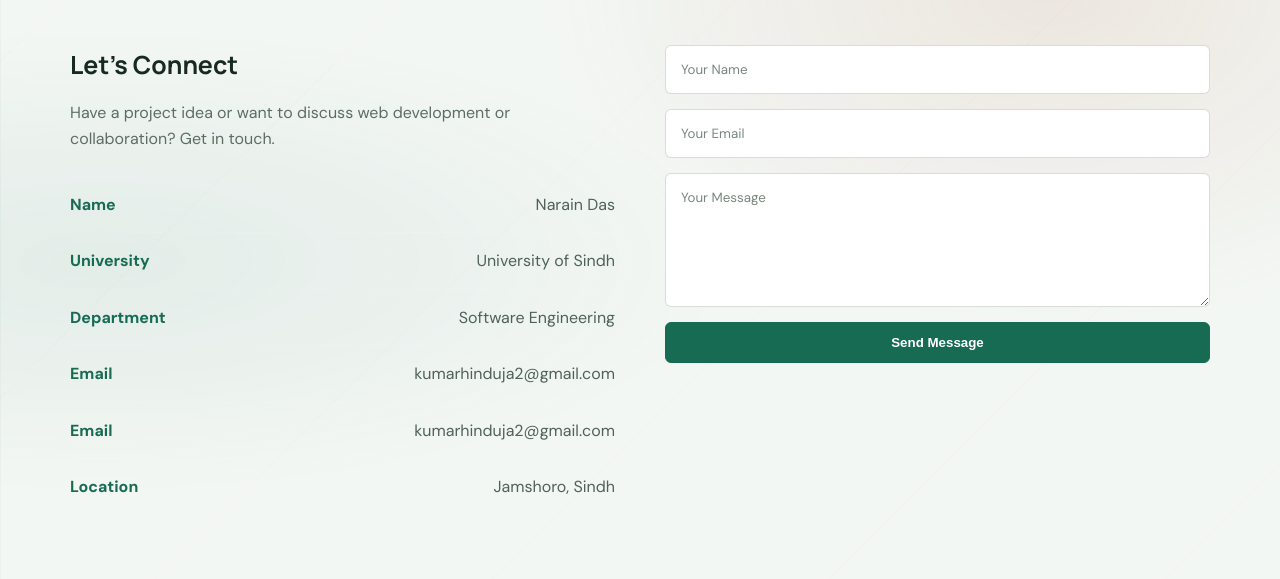
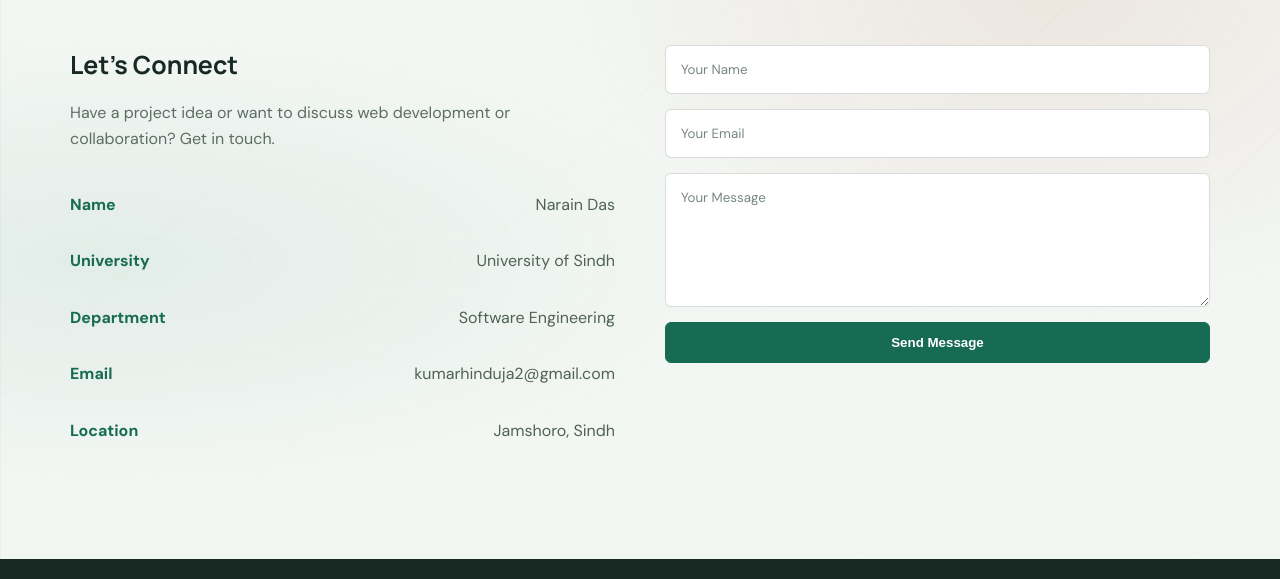
Before and after one commit to Narai12/portfolio-1, a plain HTML site: page index.html in a window 1280 px wide. Shown: the part 8107-8686 px from the top of the page. Drawn offline with Linux system fonts and the light colour scheme.

Commit message:
Remove duplicate contact email entry

```diff
--- a/index.html
+++ b/index.html
@@ -1839,11 +1839,6 @@ or collaboration? Get in touch.
 </div>
 
 <div class="contact-item">
-<strong>Email</strong>
-<span><a href="mailto:kumarhinduja2@gmail.com" style="color:inherit;text-decoration:none">kumarhinduja2@gmail.com</a></span>
-</div>
-
-<div class="contact-item">
 <strong>Location</strong>
 <span>Jamshoro, Sindh</span>
 </div>
```
